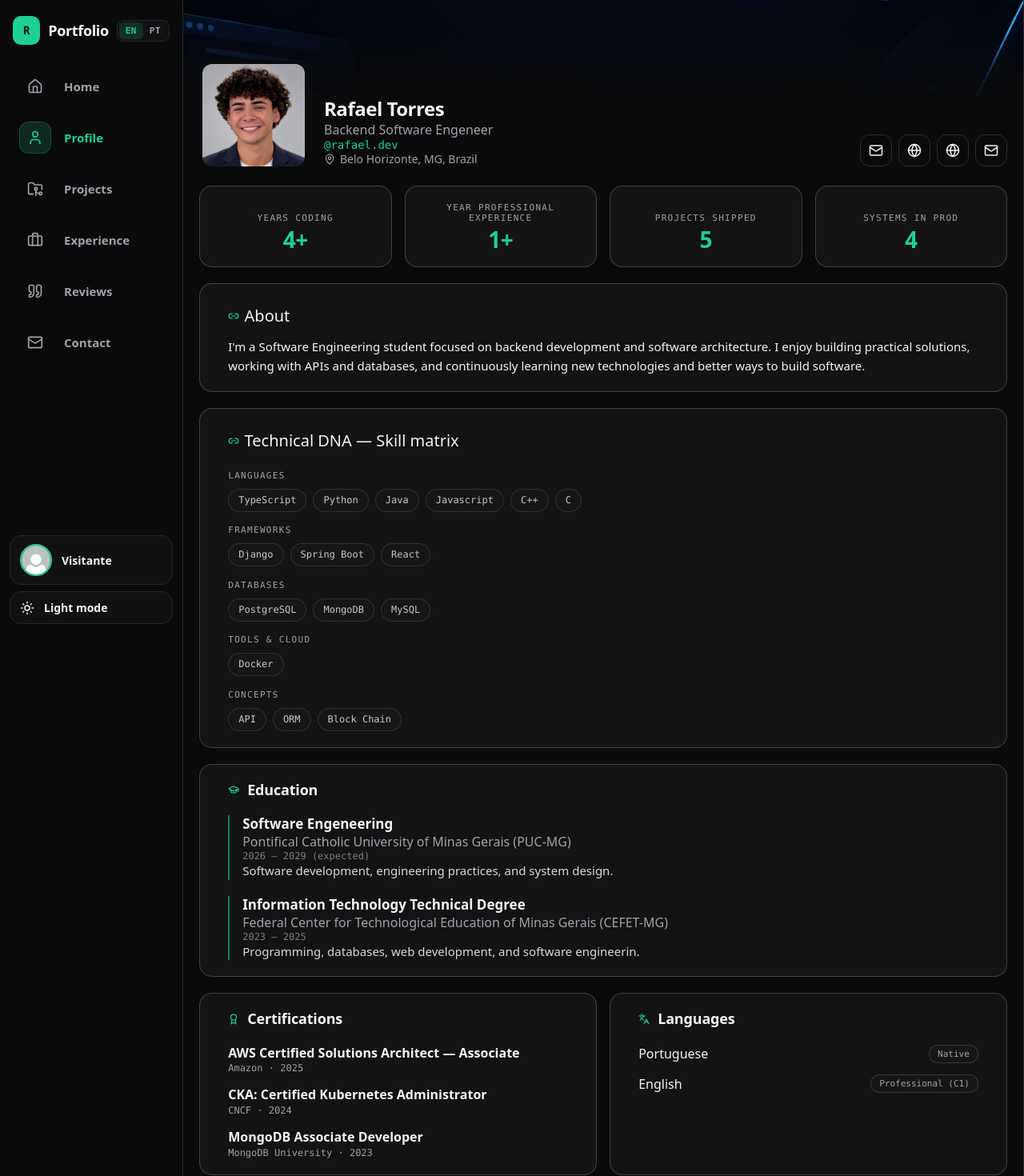
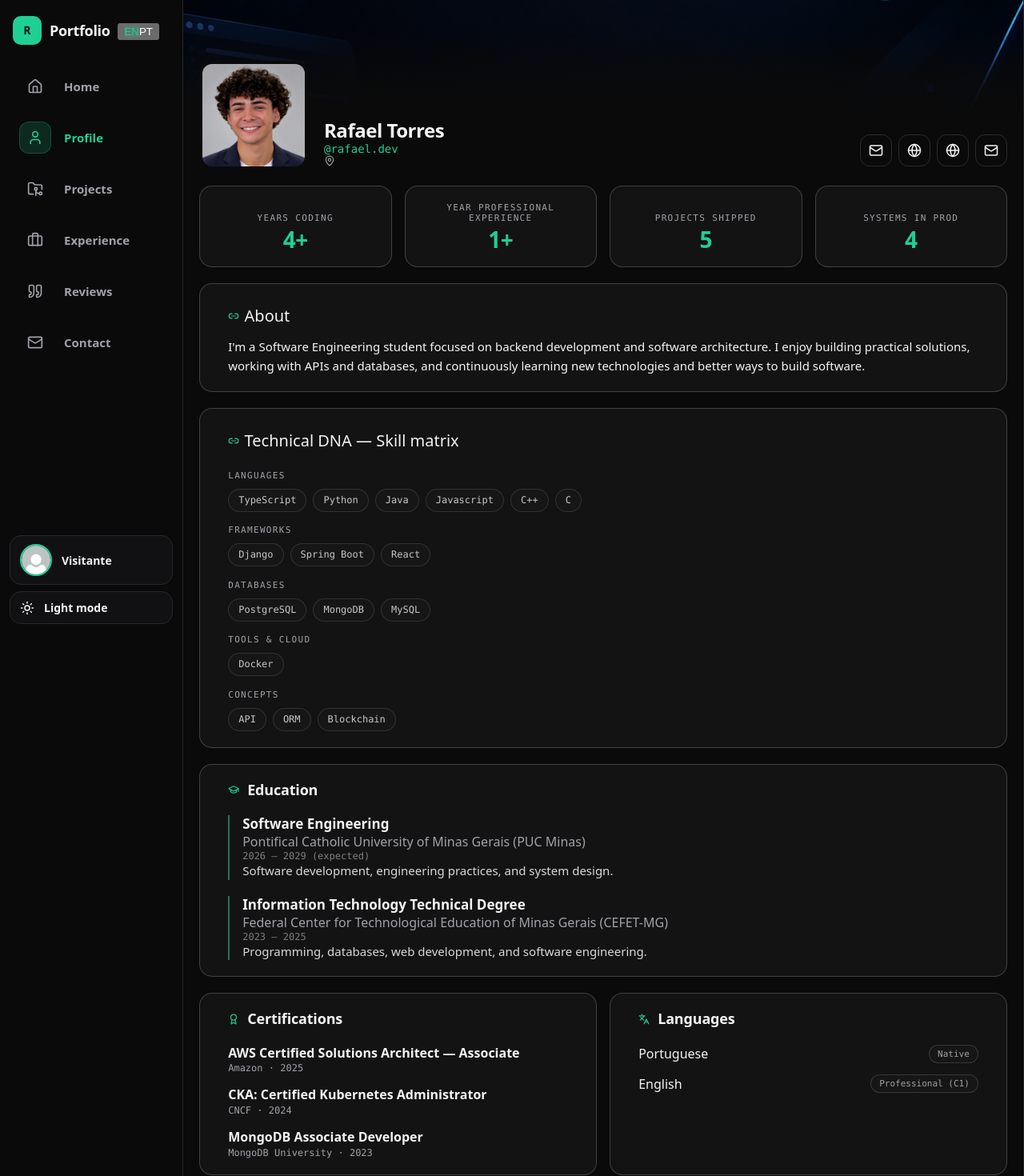
Before and after one commit to T0RR35/MyPortfolio, a React app: page /profile in a window 1280 px wide. Shown: the top 1470 px of the page at 80% size. Built offline with nearby package versions, Linux system fonts and the light colour scheme; the HTML template or start-up script is replaced by a standard one.

Commit message:
feat: starting languague switcher

```diff
--- a/src/components/ProfileHeader.tsx
+++ b/src/components/ProfileHeader.tsx
@@ -1,9 +1,10 @@
 import { MapPin, Globe, Mail } from "lucide-react";
 import "./ProfileHeader.css";
 import profileLinks from "@/data/profileLinks";
-import profile from "@/data/profile";
+import { getProfile } from "@/data/profile";
 
 export default function ProfileHeader() {
+    let profile = getProfile
     const { name, title, handle, location, links } = profileLinks;
 
     return (
--- a/src/components/SideBar.css
+++ b/src/components/SideBar.css
@@ -34,25 +34,11 @@
 }
 
 .lang-switch {
-    display: flex;
-    margin-left: auto;
-    padding: 0.125rem;
-    border: 1px solid var(--border);
-    border-radius: 0.5rem;
-    background: var(--card);
+    cursor: pointer;
 }
 
 .lang-switch__btn {
-    padding: 0.25rem 0.5rem;
-    border: 0;
-    border-radius: 0.375rem;
-    background: transparent;
-    color: var(--muted);
-    font-family: ui-monospace, "SF Mono", Menlo, Consolas, monospace;
-    font-size: 0.6875rem;
-    font-weight: 700;
-    letter-spacing: 0.04em;
-    cursor: pointer;
+    display: inline-block;
 }
 
 .lang-switch__btn--active {
--- a/src/components/SideBar.tsx
+++ b/src/components/SideBar.tsx
@@ -2,6 +2,7 @@ import { useEffect, useState } from "react";
 import { NavLink } from "react-router-dom";
 import { Home, User, FolderGit2, Briefcase, Quote, Mail, Sun, Moon } from "lucide-react";
 import "./SideBar.css";
+import {switchLanguage, useLanguage} from "@/utils/languageSwitcher"
 
 const links = [
     { label: "Home", to: "/", icon: Home, end: true },
@@ -13,6 +14,7 @@ const links = [
 ];
 
 export default function Sidebar() {
+    const language = useLanguage()
     const [dark, setDark] = useState(
         () => localStorage.getItem("theme") !== "light"
     );
@@ -28,8 +30,15 @@ export default function Sidebar() {
                 <div className="brand__logo">R</div>
                 <span className="brand__name">Portfolio</span>
                 <div className="lang-switch" role="group" aria-label="Idioma / Language">
-                    <button type="button" className="lang-switch__btn lang-switch__btn--active">EN</button>
-                    <button type="button" className="lang-switch__btn">PT</button>
+                    <button
+                        type="button"
+                        className="lang-switch"
+                        onClick={switchLanguage}
+                        aria-label="Switch language / Trocar idioma"
+                    >
+                        <span className={`lang-switch__btn${language === "en" ? " lang-switch__btn--active" : ""}`}>EN</span>
+                        <span className={`lang-switch__btn${language === "pt" ? " lang-switch__btn--active" : ""}`}>PT</span>
+                    </button>
                 </div>
             </div>
 
--- a/src/data/profile.js
+++ b/src/data/profile.js
@@ -1,47 +1,39 @@
-import {
-    title
-} from "framer-motion/client";
-import {
-    Languages
-} from "lucide-react";
+import { language } from "@/utils/languageSwitcher";
 
 const english_profile = {
-    subtitle: "Backend Software Engeneer",
+    subtitle: "Backend Software Engineer",
     location: "Belo Horizonte, MG, Brazil",
-    stats: [{
-            value: "4+",
-            label: "Years coding"
-        },
-        {
-            value: "1+",
-            label: "Year professional experience"
-        },
-        {
-            value: "5",
-            label: "Projects shipped"
-        },
-        {
-            value: "4",
-            label: "Systems in prod"
-        },
+    stats: [
+        { value: "4+", label: "Years coding" },
+        { value: "1+", label: "Year professional experience" },
+        { value: "5", label: "Projects shipped" },
+        { value: "4", label: "Systems in prod" },
     ],
     about: {
         title: "About",
-        text: "I'm a Software Engineering student focused on backend development and software architecture. I enjoy building practical solutions, working with APIs and databases, and continuously learning new technologies and better ways to build software."
+        text: "I'm a Software Engineering student focused on backend development and software architecture. I enjoy building practical solutions, working with APIs and databases, and continuously learning new technologies and better ways to build software.",
     },
     techs: {
         title: "Technical DNA — Skill matrix",
-        Languages: ["TypeScript", "Python", "Java", "Javascript", "C++", "C"],
+        labels: {
+            languages: "Languages",
+            frameworks: "Frameworks",
+            databases: "Databases",
+            tools: "Tools & Cloud",
+            concepts: "Concepts",
+        },
+        languages: ["TypeScript", "Python", "Java", "Javascript", "C++", "C"],
         frameworks: ["Django", "Spring Boot", "React"],
         databases: ["PostgreSQL", "MongoDB", "MySQL"],
         tools: ["Docker"],
-        concepts: ["API", "ORM", "Block Chain"]
+        concepts: ["API", "ORM", "Blockchain"],
     },
     education: {
         title: "Education",
-        items: [{
-                title: "Software Engeneering",
-                organization: "Pontifical Catholic University of Minas Gerais (PUC-MG)",
+        items: [
+            {
+                title: "Software Engineering",
+                organization: "Pontifical Catholic University of Minas Gerais (PUC Minas)",
                 period: "2026 — 2029 (expected)",
                 description: "Software development, engineering practices, and system design.",
             },
@@ -49,43 +41,94 @@ const english_profile = {
                 title: "Information Technology Technical Degree",
                 organization: "Federal Center for Technological Education of Minas Gerais (CEFET-MG)",
                 period: "2023 — 2025",
-                description: "Programming, databases, web development, and software engineerin.",
+                description: "Programming, databases, web development, and software engineering.",
             },
-        ]
+        ],
     },
     certifications: {
         title: "Certifications",
-        items: [{
-                title: "AWS Certified Solutions Architect — Associate",
-                issuer: "Amazon",
-                year: 2025
-            },
-            {
-                title: "CKA: Certified Kubernetes Administrator",
-                issuer: "CNCF",
-                year: 2024
-            },
-            {
-                title: "MongoDB Associate Developer",
-                issuer: "MongoDB University",
-                year: 2023
-            },
+        items: [
+            { title: "AWS Certified Solutions Architect — Associate", issuer: "Amazon", year: 2025 },
+            { title: "CKA: Certified Kubernetes Administrator", issuer: "CNCF", year: 2024 },
+            { title: "MongoDB Associate Developer", issuer: "MongoDB University", year: 2023 },
         ],
     },
     languages: {
         title: "Languages",
-        items: [{
-                name: "Portuguese",
-                level: "Native"
-            },
-            {
-                name: "English",
-                level: "Professional (C1)"
-            }
+        items: [
+            { name: "Portuguese", level: "Native" },
+            { name: "English", level: "Professional (C1)" },
         ],
     },
 };
 
-var profile = english_profile
+const portuguese_profile = {
+    subtitle: "Engenheiro de Software Backend",
+    location: "Belo Horizonte, MG, Brasil",
+    stats: [
+        { value: "4+", label: "Anos programando" },
+        { value: "1+", label: "Ano de experiência profissional" },
+        { value: "5", label: "Projetos entregues" },
+        { value: "4", label: "Sistemas em produção" },
+    ],
+    about: {
+        title: "Sobre",
+        text: "Sou estudante de Engenharia de Software com foco em desenvolvimento backend e arquitetura de software. Gosto de construir soluções práticas, trabalhar com APIs e bancos de dados e estar sempre aprendendo novas tecnologias e melhores formas de desenvolver software.",
+    },
+    techs: {
+        title: "DNA Técnico — Matriz de habilidades",
+        labels: {
+            languages: "Linguagens",
+            frameworks: "Frameworks",
+            databases: "Bancos de dados",
+            tools: "Ferramentas & Cloud",
+            concepts: "Conceitos",
+        },
+        languages: ["TypeScript", "Python", "Java", "Javascript", "C++", "C"],
+        frameworks: ["Django", "Spring Boot", "React"],
+        databases: ["PostgreSQL", "MongoDB", "MySQL"],
+        tools: ["Docker"],
+        concepts: ["API", "ORM", "Blockchain"],
+    },
+    education: {
+        title: "Formação",
+        items: [
+            {
+                title: "Engenharia de Software",
+                organization: "Pontifícia Universidade Católica de Minas Gerais (PUC Minas)",
+                period: "2026 — 2029 (previsto)",
+                description: "Desenvolvimento de software, práticas de engenharia e design de sistemas.",
+            },
+            {
+                title: "Técnico em Informática",
+                organization: "Centro Federal de Educação Tecnológica de Minas Gerais (CEFET-MG)",
+                period: "2023 — 2025",
+                description: "Programação, bancos de dados, desenvolvimento web e engenharia de software.",
+            },
+        ],
+    },
+    certifications: {
+        title: "Certificações",
+        items: [
+            { title: "AWS Certified Solutions Architect — Associate", issuer: "Amazon", year: 2025 },
+            { title: "CKA: Certified Kubernetes Administrator", issuer: "CNCF", year: 2024 },
+            { title: "MongoDB Associate Developer", issuer: "MongoDB University", year: 2023 },
+        ],
+    },
+    languages: {
+        title: "Idiomas",
+        items: [
+            { name: "Português", level: "Nativo" },
+            { name: "Inglês", level: "Profissional (C1)" },
+        ],
+    },
+};
 
-export default profile;
+const profiles = {
+    en: english_profile,
+    pt: portuguese_profile,
+};
+
+export function getProfile() {
+    return profiles[language] ?? english_profile;
+}
--- a/src/pages/Profile.tsx
+++ b/src/pages/Profile.tsx
@@ -1,9 +1,11 @@
 import ProfileHeader from "@/components/ProfileHeader";
 import { GraduationCap, Link2, Award, LanguagesIcon } from "lucide-react"
 import "./Profile.css"
-import profile from "@/data/profile";
+import { getProfile } from "@/data/profile";
+
 
 export default function Profile() {
+    let profile = getProfile()
     const TECHS_LABELS = {
         languages: "Languages",
         frameworks: "Frameworks",
--- /dev/null
+++ b/src/utils/languageSwitcher.js
@@ -0,0 +1,33 @@
+import { useSyncExternalStore } from "react";
+
+const SUPPORTED = ["en", "pt"];
+const listeners = new Set();
+
+function detectLanguage() {
+    return navigator.language.toLowerCase().startsWith("pt") ? "pt" : "en";
+}
+
+export let language = detectLanguage();
+document.documentElement.lang = language === "pt" ? "pt-BR" : "en";
+
+export function setLanguage(next) {
+    if (!SUPPORTED.includes(next) || next === language) return;
+
+    language = next;
+    document.documentElement.lang = language === "pt" ? "pt-BR" : "en";
+    listeners.forEach((listener) => listener());
+}
+
+export function switchLanguage() {
+    setLanguage(language === "en" ? "pt" : "en");
+}
+
+function subscribe(listener) {
+    listeners.add(listener);
+    return () => listeners.delete(listener);
+}
+
+// Chame no topo de qualquer componente que precise redesenhar quando o idioma mudar
+export function useLanguage() {
+    return useSyncExternalStore(subscribe, () => language);
+}
```
